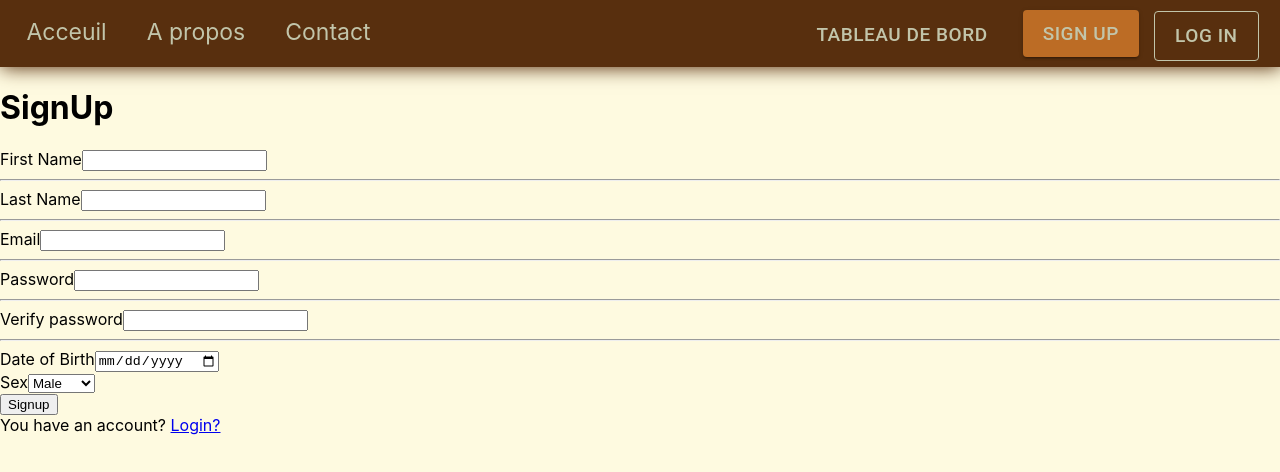
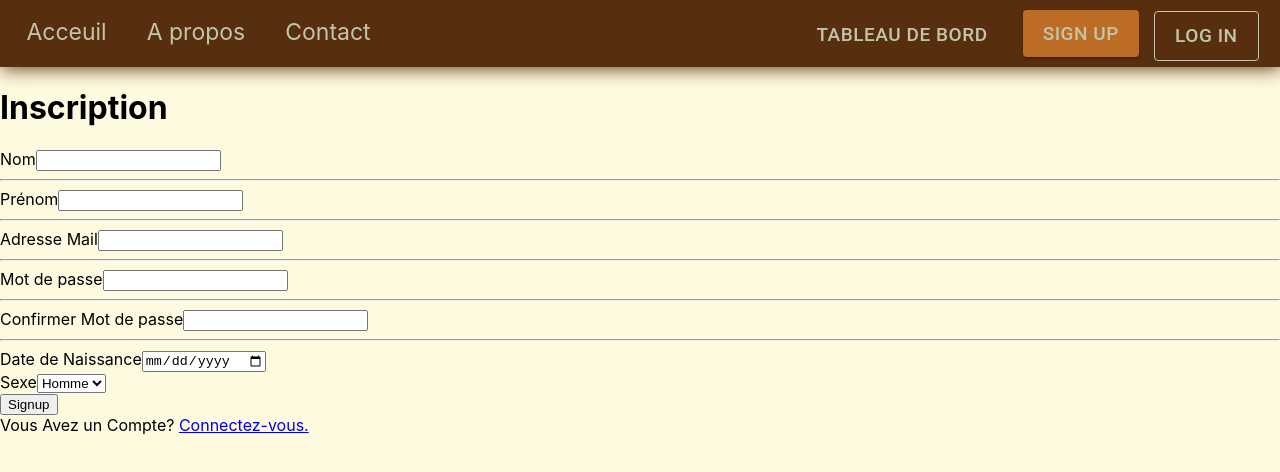
Before and after one commit to asmawassar/projet, a React (Create React App) app in the folder client/: page /SignUp in a window 1280 px wide. Shown: the top 472 px of the page. Built offline with nearby package versions, Linux system fonts and the light colour scheme.

Commit message:
Sign up en français

```diff
--- a/client/src/pages/LogIn/Login.js
+++ b/client/src/pages/LogIn/Login.js
@@ -5,23 +5,23 @@ function LogIn() {
     <>
       <div className="center">
         <div className="content">
-          <h1>Login</h1>
+          <h1>Connexion</h1>
           <form method="post">
             <div className="txt">
-              <label>Email</label>
+              <label>Adresse Mail</label>
               <input type="email" required />
               <hr />
             </div>
             <div className="txt">
-              <label>Password</label>
+              <label>Mot de Passe</label>
               <input type="password" required />
               <hr />
             </div>
-            <input type="submit" value="Login" />
+            <input type="submit" value="Se Connecter" />
             <div className="signup_link">
-              Not a member?{" "}
+              Pas Encore un Membre?{" "}
               <NavLink className="signup" to="/SignUp">
-                Sign up
+                Inscrivez-vous
               </NavLink>
             </div>
           </form>
--- a/client/src/pages/SignUp/SignUp.js
+++ b/client/src/pages/SignUp/SignUp.js
@@ -48,11 +48,21 @@ function SignUp() {
   return (
     <div className="center">
       <div className="content">
-        <h1>SignUp</h1>
+        <h1>Inscription</h1>
         <form onSubmit={onSubmit}>
           <div className="name">
+          <div className="lastname">
+              <label>Nom</label>
+              <input
+                value={form.lastName}
+                onChange={(e) => updateForm({ lastName: e.target.value })}
+                type="text"
+                required
+              />
+              <hr />
+            </div>
             <div className="firstname">
-              <label>First Name</label>
+              <label>Prénom</label>
               <input
                 value={form.firstName}
                 onChange={(e) => updateForm({ firstName: e.target.value })}
@@ -61,19 +71,9 @@ function SignUp() {
               />
               <hr />
             </div>
-            <div className="lastname">
-              <label>Last Name</label>
-              <input
-                value={form.lastName}
-                onChange={(e) => updateForm({ lastName: e.target.value })}
-                type="text"
-                required
-              />
-              <hr />
-            </div>
           </div>
           <div className="email">
-            <label>Email</label>
+            <label>Adresse Mail</label>
             <input
               value={form.email}
               onChange={(e) => updateForm({ email: e.target.value })}
@@ -84,7 +84,7 @@ function SignUp() {
           </div>
           <div className="password">
             <div className="enterPass">
-              <label>Password</label>
+              <label>Mot de passe</label>
               <input
                 value={form.password}
                 onChange={(e) => updateForm({ password: e.target.value })}
@@ -98,14 +98,14 @@ function SignUp() {
               onChange={(e) => updateForm({ passwordCheck: e.target.value })}
               className="reenterPass"
             >
-              <label>Verify password</label>
+              <label>Confirmer Mot de passe</label>
               <input type="password" required />
               <hr />
             </div>
           </div>
           <div className="Date-sex">
             <div className="Date">
-              <label>Date of Birth</label>
+              <label>Date de Naissance</label>
               <input
                 value={form.birthDate}
                 onChange={(e) => updateForm({ birthDate: e.target.value })}
@@ -114,26 +114,26 @@ function SignUp() {
               />
             </div>
             <div className="sex">
-              <label>Sex</label>
+              <label>Sexe</label>
               <select onChange={(e) => updateForm({ sex: e.target.value })}>
-                <option value={"male"}>Male</option>
-                <option value={"female"}>Female</option>
+                <option value={"male"}>Homme</option>
+                <option value={"female"}>Femme</option>
               </select>
             </div>
           </div>
           {error && <Alert severity="error">{error}</Alert>}
           {success ? (
             <Alert severity="success">
-              your account has been created plz log in
+              Vous Avez Déjà un Compte, Connectez-vous!!
             </Alert>
           ) : (
             <input type="submit" value="Signup" />
           )}
 
           <div className="login_link">
-            You have an account?{" "}
+          Vous Avez un Compte?{" "}
             <NavLink className="login" to="/LogIn">
-              Login?
+            Connectez-vous.
             </NavLink>
           </div>
         </form>
```
